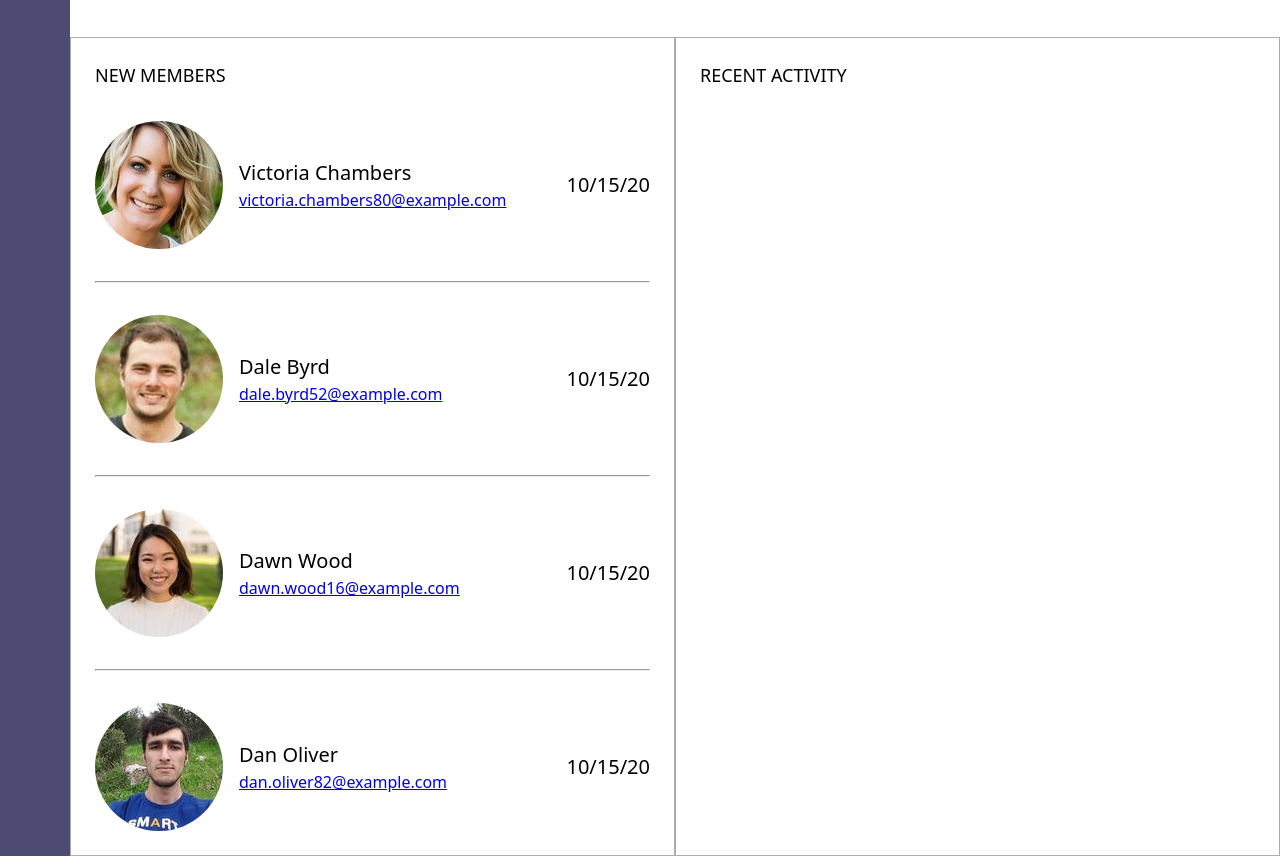
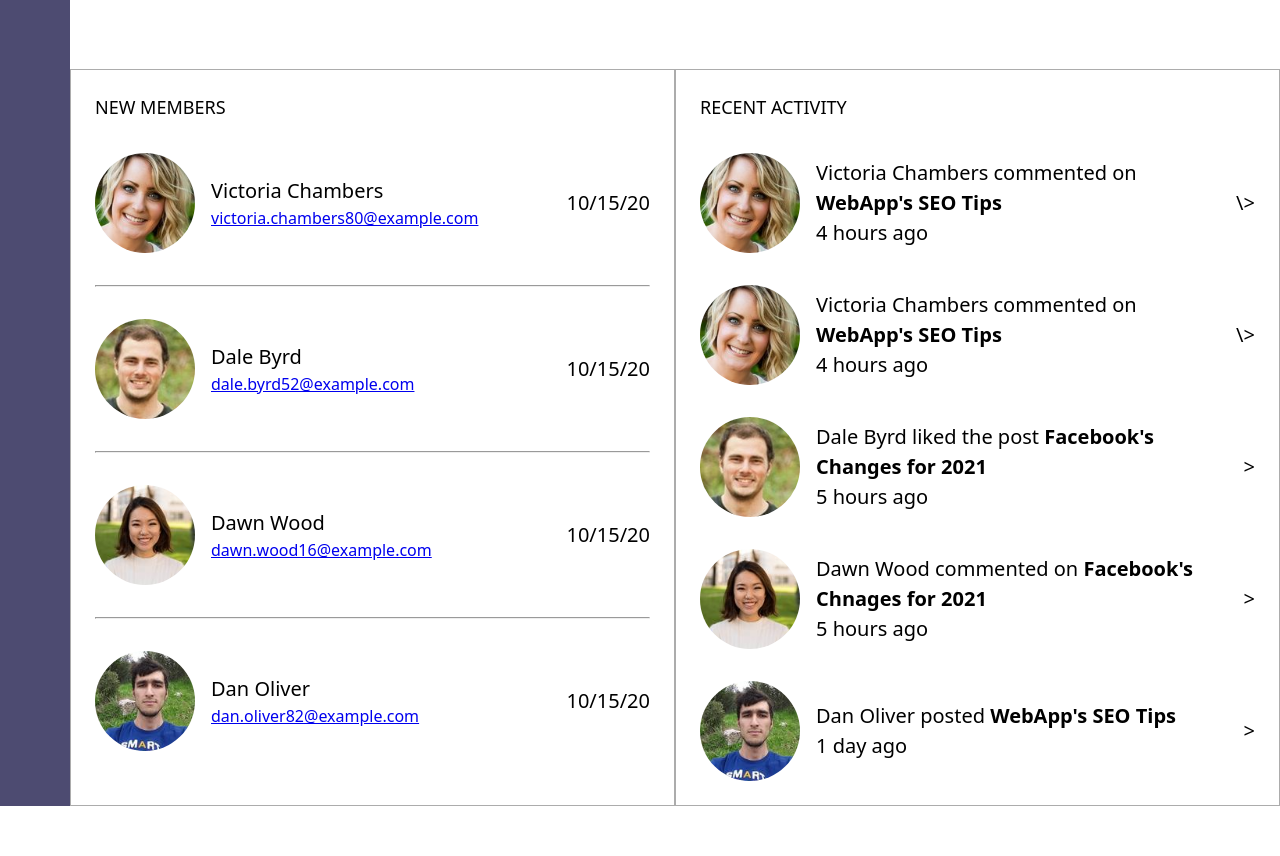
Before and after one commit to dalton-figg/web_app_dashboard_v3.2, a plain HTML site: page index.html in a window 1280 px wide. Shown: the part 1798-2654 px from the top of the page. After the commit the page ends 2604 px from the top, so only its background shows below. Drawn offline with nearby package versions, Linux system fonts and the light colour scheme.

Commit message:
recent activity section

```diff
--- a/css/styles.css
+++ b/css/styles.css
@@ -64,6 +64,8 @@
 .traffic-heading {
   display: flex;
   justify-content: space-between;
+  align-items: center;
+  margin-bottom: 2rem;
 }
 
 .traffic-buttons {
--- a/index.html
+++ b/index.html
@@ -188,40 +188,68 @@
           <div class="social-activty-container">
             <h2 class="section-subtitle">New Members</h2>
             <div class="social-activity-widget">
-              <img src="/images/member-1.jpg" alt="" />
+              <img
+                src="/images/member-1.jpg"
+                width="100"
+                height="100"
+                alt="Member profile picture"
+              />
               <div>
                 <p>Victoria Chambers</p>
-                <a href="mailto:victoria.chambers80@example.com">victoria.chambers80@example.com</a>
+                <a href="mailto:victoria.chambers80@example.com"
+                  >victoria.chambers80@example.com</a
+                >
               </div>
 
               <p>10/15/20</p>
             </div>
-            <hr>
+            <hr />
             <div class="social-activity-widget">
-              <img src="/images/member-2.jpg" alt="" />
+              <img
+                src="/images/member-2.jpg"
+                width="100"
+                height="100"
+                alt="Member profile picture"
+              />
               <div>
                 <p>Dale Byrd</p>
-                <a href="mailto:dale.byrd52@example.com">dale.byrd52@example.com</a>
+                <a href="mailto:dale.byrd52@example.com"
+                  >dale.byrd52@example.com</a
+                >
               </div>
 
               <p>10/15/20</p>
             </div>
-            <hr>
+            <hr />
             <div class="social-activity-widget">
-              <img src="/images/member-3.jpg" alt="" />
+              <img
+                src="/images/member-3.jpg"
+                width="100"
+                height="100"
+                alt="Member profile picture"
+              />
               <div>
                 <p>Dawn Wood</p>
-                <a href="mailto:dawn.wood16@example.com">dawn.wood16@example.com</a>
+                <a href="mailto:dawn.wood16@example.com"
+                  >dawn.wood16@example.com</a
+                >
               </div>
 
               <p>10/15/20</p>
             </div>
-            <hr>
+            <hr />
             <div class="social-activity-widget">
-              <img src="/images/member-4.jpg" alt="" />
+              <img
+                src="/images/member-4.jpg"
+                width="100"
+                height="100"
+                alt="Member profile picture"
+              />
               <div>
                 <p>Dan Oliver</p>
-                <a href="mailto:dan.oliver82@example.com">dan.oliver82@example.com</a>
+                <a href="mailto:dan.oliver82@example.com"
+                  >dan.oliver82@example.com</a
+                >
               </div>
 
               <p>10/15/20</p>
@@ -229,6 +257,91 @@
           </div>
           <div class="social-activty-container">
             <h2 class="section-subtitle">Recent activity</h2>
+            <div class="social-activity-widget">
+              <img
+                src="/images/member-1.jpg"
+                width="100"
+                height="100"
+                alt="Member profile picture"
+              />
+              <div>
+                <p>
+                  Victoria Chambers commented on
+                  <strong>WebApp's SEO Tips</strong>
+                </p>
+                <p>4 hours ago</p>
+              </div>
+
+              <p>\></p>
+            </div>
+            <div class="social-activity-widget">
+              <img
+                src="/images/member-1.jpg"
+                width="100"
+                height="100"
+                alt="Member profile picture"
+              />
+              <div>
+                <p>
+                  Victoria Chambers commented on
+                  <strong>WebApp's SEO Tips</strong>
+                </p>
+                <p>4 hours ago</p>
+              </div>
+
+              <p>\></p>
+            </div>
+            <div class="social-activity-widget">
+              <img
+                src="/images/member-2.jpg"
+                width="100"
+                height="100"
+                alt="Member profile picture"
+              />
+              <div>
+                <p>
+                  Dale Byrd liked the post
+                  <strong>Facebook's Changes for 2021</strong>
+                </p>
+                <p>5 hours ago</p>
+              </div>
+
+              <p>&gt;</p>
+            </div>
+            <div class="social-activity-widget">
+              <img
+                src="/images/member-3.jpg"
+                width="100"
+                height="100"
+                alt="Member profile picture"
+              />
+              <div>
+                <p>
+                  Dawn Wood commented on
+                  <strong>Facebook's Chnages for 2021</strong>
+                </p>
+                <p>5 hours ago</p>
+              </div>
+
+              <p>&gt;</p>
+            </div>
+            <div class="social-activity-widget">
+              <img
+                src="/images/member-4.jpg"
+                width="100"
+                height="100"
+                alt="Member profile picture"
+              />
+              <div>
+                <p>
+                  Dan Oliver posted
+                  <strong>WebApp's SEO Tips</strong>
+                </p>
+                <p>1 day ago</p>
+              </div>
+
+              <p>&gt;</p>
+            </div>
           </div>
         </div>
       </section>
```
